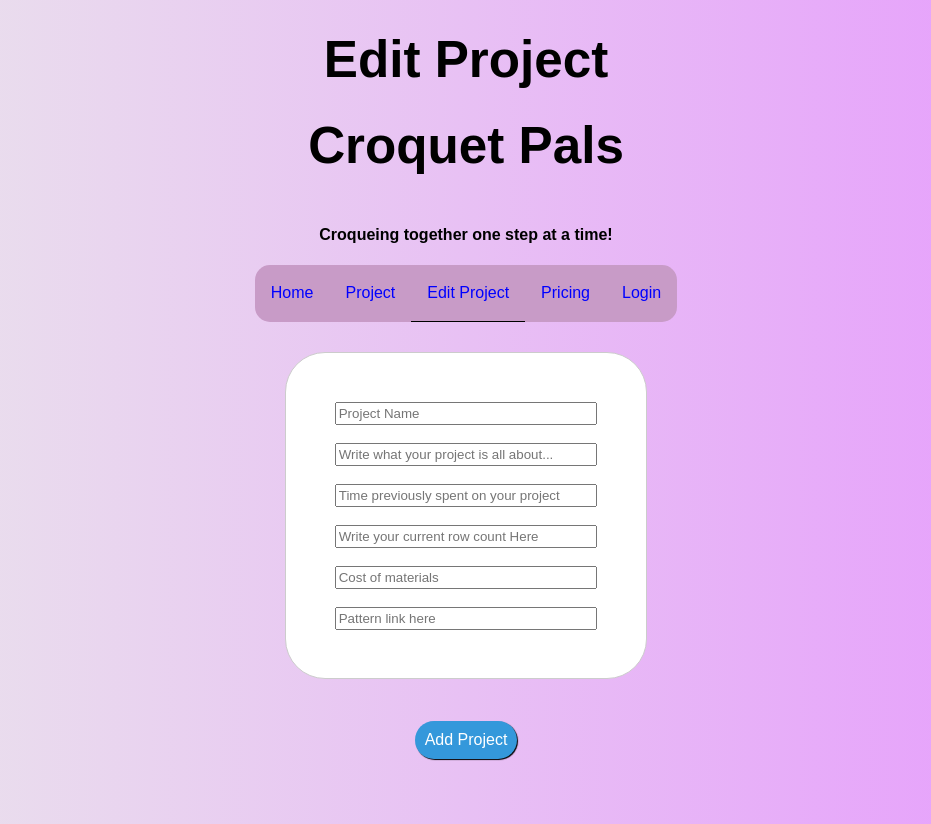
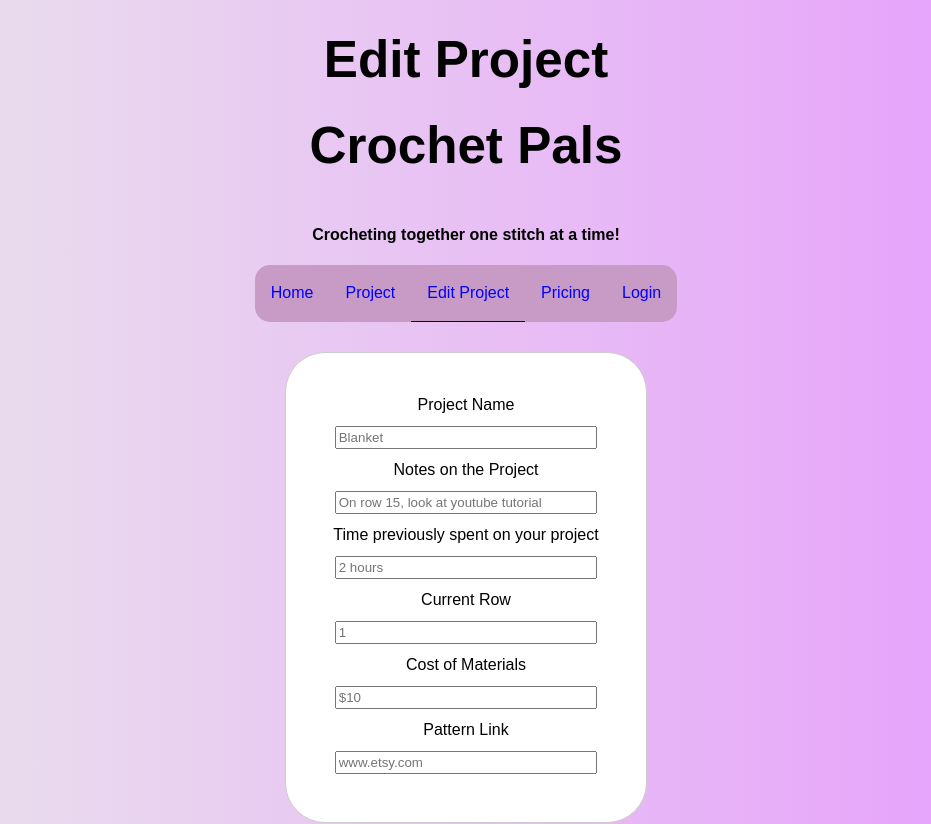
Before and after one commit to mabelheiner/crochetpal, a React (Vite) app: page /editproject in a window 1280 px wide. Shown: the top 824 px of the page, without its empty margins (174-1105 px from the left). Built offline with nearby package versions, Linux system fonts and the light colour scheme; no server answers.

Commit message:
added labels to edit project and fixed spelling on navbar messages

```diff
--- a/src/Navbar.jsx
+++ b/src/Navbar.jsx
@@ -27,8 +27,8 @@ const Navbar = (props) => {
     }, [])
     return (
         <>
-        <h1>Croquet Pals</h1>
-        <h4>Croqueing together one step at a time!</h4>
+        <h1>Crochet Pals</h1>
+        <h4>Crocheting together one stitch at a time!</h4>
         <div class="underline">
             <nav>
             <ul>
--- a/src/editproject.jsx
+++ b/src/editproject.jsx
@@ -116,12 +116,23 @@ export default function EditProject() {
       ): (<></>)}
     <div class="rightside">
           <div class="text-boxes">
-            <input type="text" className="small_box" placeholder='Project Name' value={projectName} onChange={(e) => setProjectName(e.target.value)}></input>
-            <input type="text" className="small_box" placeholder="Write what your project is all about..." value={projectDescription} onChange={(e) => setProjectDescription(e.target.value)}></input>
-            <input type="text" className="small_box" placeholder="Time previously spent on your project" value={timeSpent} onChange={(e) => setTimeSpent(e.target.value)}></input>
-            <input type="text" className="small_box" placeholder="Write your current row count Here" value={rowCount} onChange={(e) => setRowCount(e.target.value)}></input>
-            <input type="text" className="small_box" placeholder="Cost of materials" value={estimatedPrice} onChange={(e) => setEstimatedPrice(e.target.value)}></input>
-            <input type="text" className="small_box" placeholder='Pattern link here' value={projectUrl} onChange={(e) => setProjectUrl(e.target.value)}></input>
+            <label htmlFor="name">Project Name</label>
+            <input type="text" name='name' className="small_box" placeholder='Blanket' value={projectName} onChange={(e) => setProjectName(e.target.value)}></input>
+
+            <label htmlFor="notes">Notes on the Project</label>
+            <input type="text" name='notes' className="small_box" placeholder="On row 15, look at youtube tutorial" value={projectDescription} onChange={(e) => setProjectDescription(e.target.value)}></input>
+
+            <label htmlFor="time">Time previously spent on your project</label>
+            <input type="text" name='time' className="small_box" placeholder="2 hours" value={timeSpent} onChange={(e) => setTimeSpent(e.target.value)}></input>
+
+            <label htmlFor="row">Current Row</label>
+            <input type="text" name='row' className="small_box" placeholder="1" value={rowCount} onChange={(e) => setRowCount(e.target.value)}></input>
+
+            <label htmlFor="materials">Cost of Materials</label>
+            <input type="text" name='materials' className="small_box" placeholder="$10" value={estimatedPrice} onChange={(e) => setEstimatedPrice(e.target.value)}></input>
+
+            <label htmlFor="link">Pattern Link</label>
+            <input type="text" name='link' className="small_box" placeholder='www.etsy.com' value={projectUrl} onChange={(e) => setProjectUrl(e.target.value)}></input>
             {/* <input ref={fileInputRef} type="file" accept=".png" onChange={handleFileChange}></input> */}
           </div>
           <div className="leftside">
```
